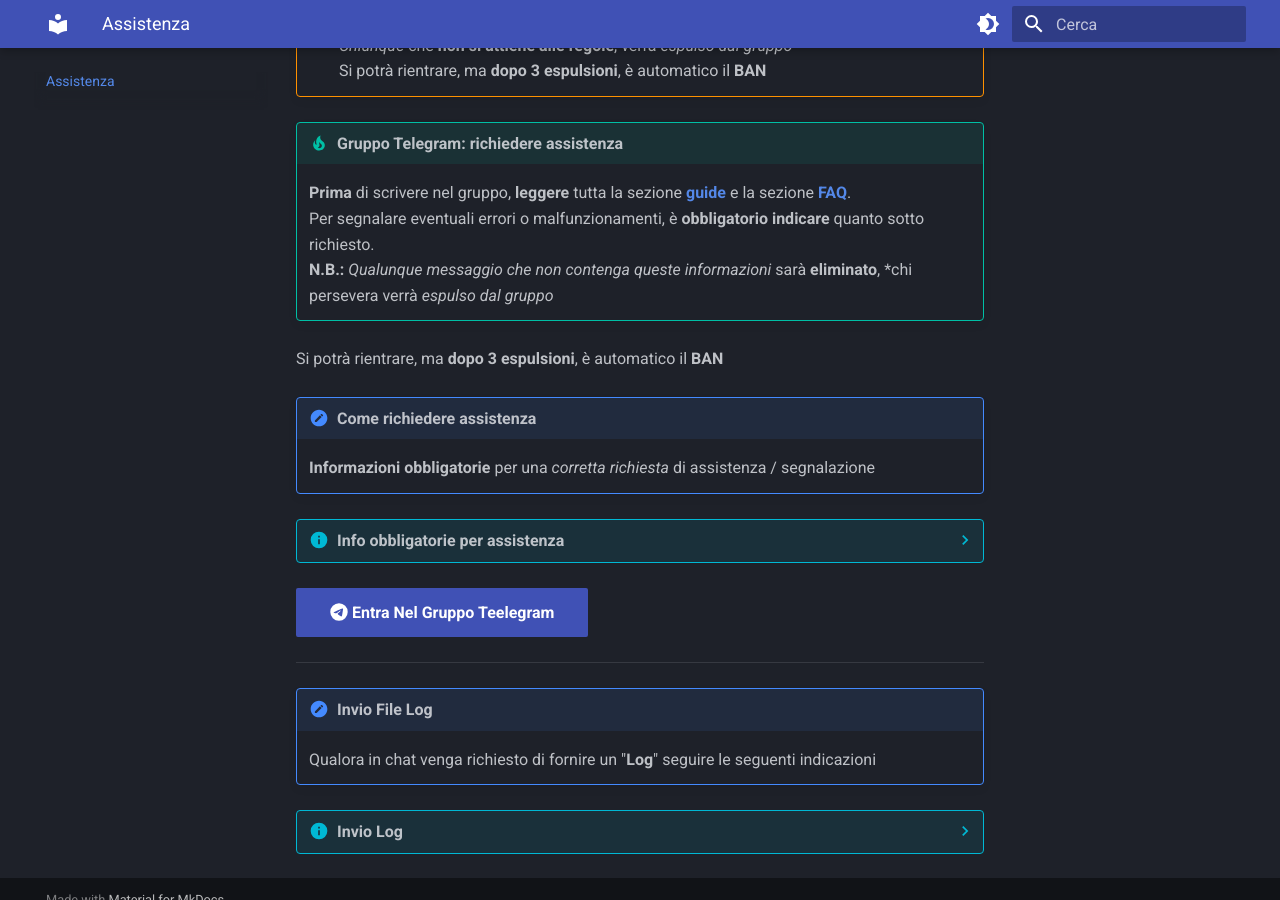
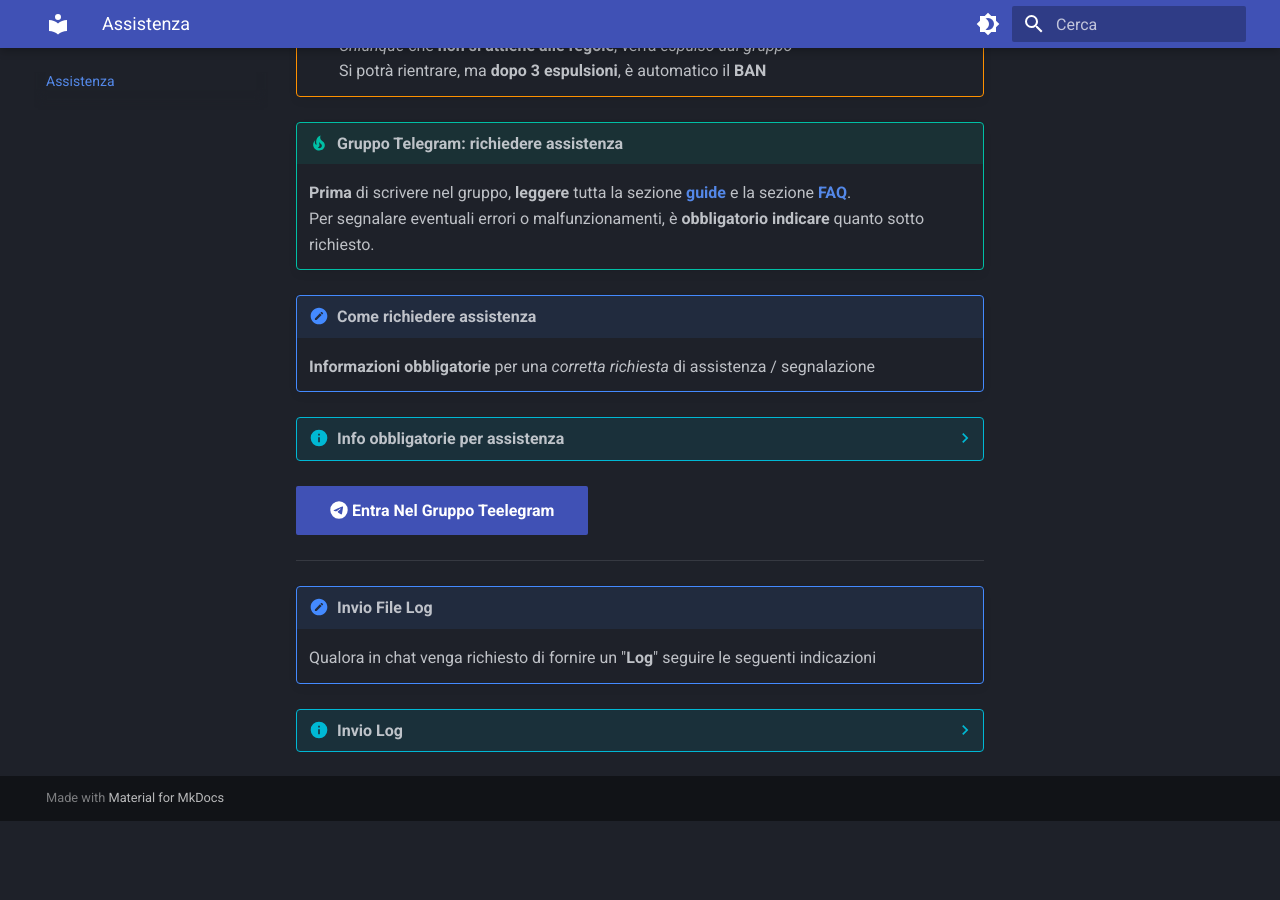
Before and after one commit to campipaolo/Mandrakodi-Wiki, an MkDocs documentation site: the page built from docs/ask_help.md, in a window 1280 px wide and 900 px high, scrolled down 607 px. Built offline with MkDocs 1.6.1 and Material for MkDocs 9.7.7, drawn with Linux system fonts in a browser that asks for light colours; after the commit the page ends 1428 px from its top, so only the background shows below that.

Commit message:
ask_help
rev

```diff
--- a/docs/ask_help.md
+++ b/docs/ask_help.md
@@ -16,8 +16,7 @@
 
 
 !!! tip "Gruppo Telegram: richiedere assistenza"
-     **Prima** di scrivere nel gruppo, **leggere** tutta la sezione [**guide**](https://campipaolo.github.io/Mandrakodi-Wiki/guide/tutorials/) e la sezione [**FAQ**](https://campipaolo.github.io/Mandrakodi-Wiki/faq/faq/). <br> Per segnalare eventuali errori o malfunzionamenti, è **obbligatorio indicare** quanto sotto richiesto.<br> **N.B.:** *Qualunque messaggio che non contenga queste informazioni* sarà **eliminato**, *chi persevera verrà *espulso dal gruppo*<br>
-Si potrà rientrare, ma **dopo 3 espulsioni**, è automatico il **BAN**
+     **Prima** di scrivere nel gruppo, **leggere** tutta la sezione [**guide**](https://campipaolo.github.io/Mandrakodi-Wiki/guide/tutorials/) e la sezione [**FAQ**](https://campipaolo.github.io/Mandrakodi-Wiki/faq/faq/). <br> Per segnalare eventuali errori o malfunzionamenti, è **obbligatorio indicare** quanto sotto richiesto.<br>
 
 !!! important "Come richiedere assistenza"
     <span id="info"></span>**Informazioni obbligatorie** per una *corretta richiesta* di assistenza / segnalazione
```
